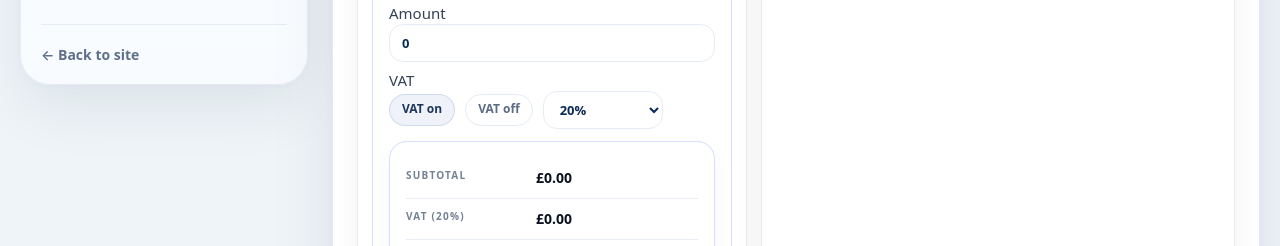
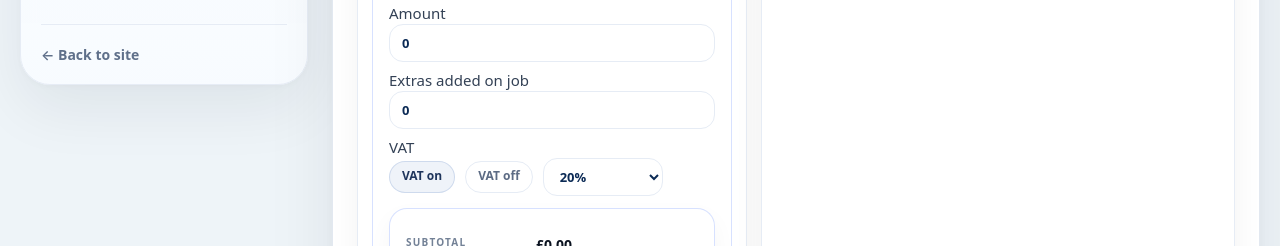
Before and after one commit to info284/fixflow, a Next.js app: page /dashboard/invoices in a window 1280 px wide. Shown: the part 549-795 px from the top of the page. Built offline with nearby package versions, Linux system fonts and the light colour scheme; no server answers.

Commit message:
Autofill invoices from estimates with job extras

```diff
--- a/app/dashboard/invoices/new/NewInvoiceClient.tsx
+++ b/app/dashboard/invoices/new/NewInvoiceClient.tsx
@@ -44,6 +44,21 @@ type InvoiceRow = {
 };
 
 type RightTab = "details" | "status" | "notes";
+type EstimateRow = {
+  id: string;
+  request_id: string;
+  plumber_id: string;
+  status: string | null;
+  total: number | null;
+  subtotal: number | null;
+  vat: number | null;
+  labour: number | null;
+  materials: number | null;
+  callout: number | null;
+  parts: number | null;
+  other: number | null;
+  customer_message: string | null;
+};
 
 /* ================================
    CONSTS
@@ -161,6 +176,9 @@ export default function InvoicesPage() {
 
   const [requests, setRequests] = useState<RequestRow[]>([]);
   const [invoices, setInvoices] = useState<InvoiceRow[]>([]);
+  const [estimateMap, setEstimateMap] = useState<Record<string, EstimateRow | null>>({});
+const [extras, setExtras] = useState("0");
+const [detailExtras, setDetailExtras] = useState("0");
 
 const [loading, setLoading] = useState(true);
 const [busy, setBusy] = useState(false);
@@ -234,7 +252,24 @@ const [dueAt, setDueAt] = useState("");
     setToEmail(email);
   }, [selectedRequest]);
 
-
+ useEffect(() => {
+  if (!selectedRequest) return;
+
+  const estimate = estimateMap[selectedRequest.id];
+  if (!estimate) return;
+
+  const estimateBase =
+    Number(estimate.subtotal || 0) ||
+    Number(estimate.total || 0) ||
+    0;
+
+  setAmount(estimateBase.toFixed(2));
+  setExtras("0");
+  setNotes(
+    estimate.customer_message ||
+      `Invoice based on accepted estimate for ${selectedRequest.job_type || "job"}.`
+  );
+}, [selectedRequest?.id, estimateMap]);
 
   useEffect(() => {
     if (requestIdFromUrl) setRequestId(requestIdFromUrl);
@@ -334,6 +369,22 @@ function pushToast(text: string, type: "success" | "error" = "success") {
 }
     }
 
+    const { data: ests, error: estErr } = await supabase
+  .from("estimates")
+  .select("id, request_id, plumber_id, status, total, subtotal, vat, labour, materials, callout, parts, other, customer_message")
+  .eq("plumber_id", user.id)
+  .order("created_at", { ascending: false });
+
+if (!estErr) {
+  const map: Record<string, EstimateRow | null> = {};
+
+  for (const est of (ests || []) as EstimateRow[]) {
+    if (!est.request_id) continue;
+    if (!map[est.request_id]) map[est.request_id] = est;
+  }
+
+  setEstimateMap(map);
+}
     setLoading(false);
   }
 
@@ -849,6 +900,21 @@ return (
 </div>
 
 <div className="ff-field">
+  <label className="ff-label">Extras added on job</label>
+
+  <input
+    className="ff-inputWide"
+    value={extras}
+    onChange={(e) =>
+      setExtras(e.target.value.replace(/[^\d.]/g, ""))
+    }
+    inputMode="decimal"
+    placeholder="0.00"
+    disabled={busy || loading}
+  />
+</div>
+
+                <div className="ff-field">
                   <label className="ff-label">VAT</label>
 
                   <div
@@ -899,7 +965,11 @@ return (
                 </div>
 
                 {(() => {
-                  const s = Number(amount || 0) || 0;
+                 const base = Number(amount || 0) || 0;
+const extra = Number(extras || 0) || 0;
+
+const s = base + extra;
+
 const vr = vatRegistered ? Number(vatRate) : 0;
 const vatAmount = s * (vr / 100);
 const total = s + vatAmount;
```
Lines whose indentation alone changed are shown as unchanged.
